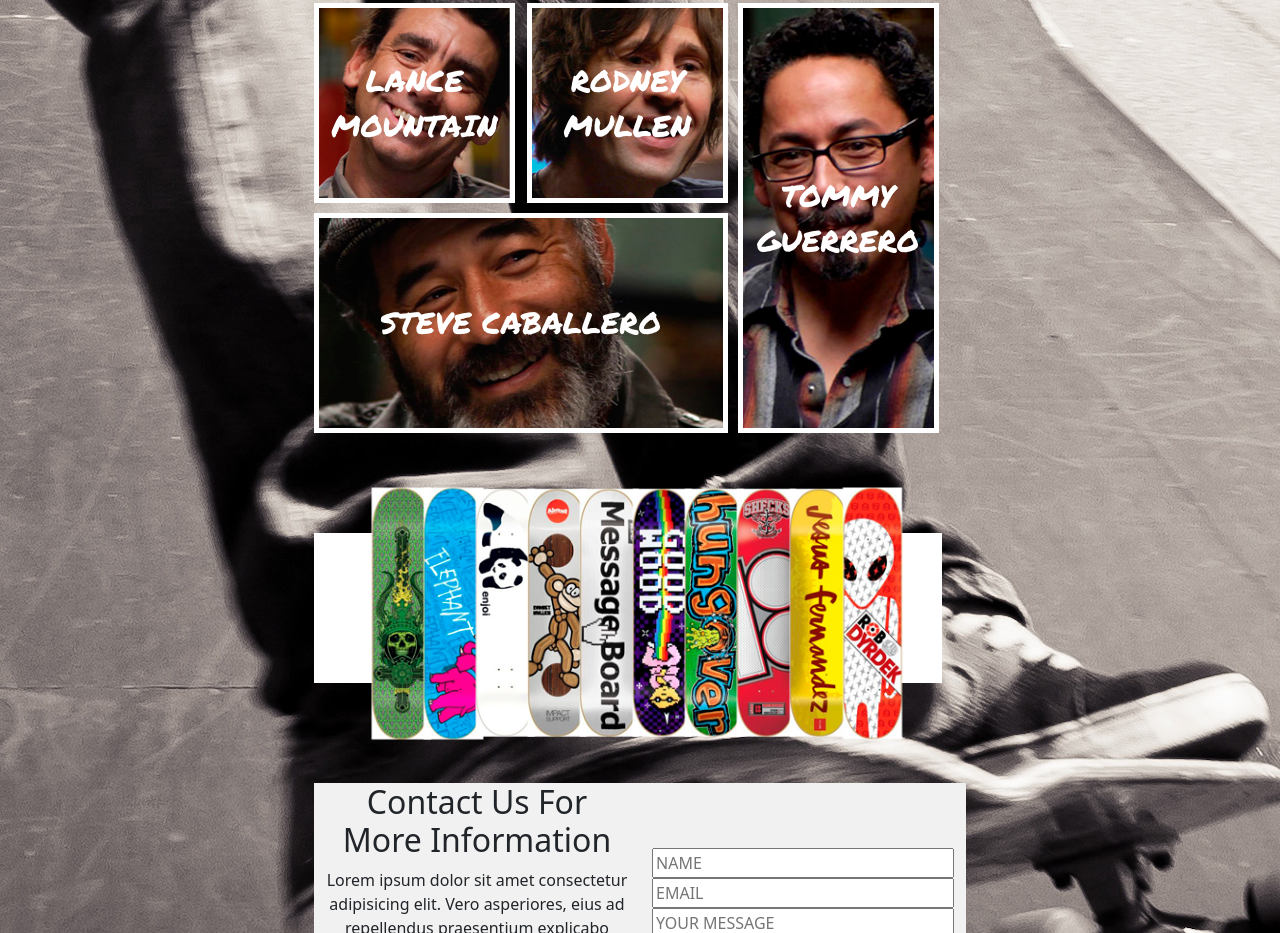
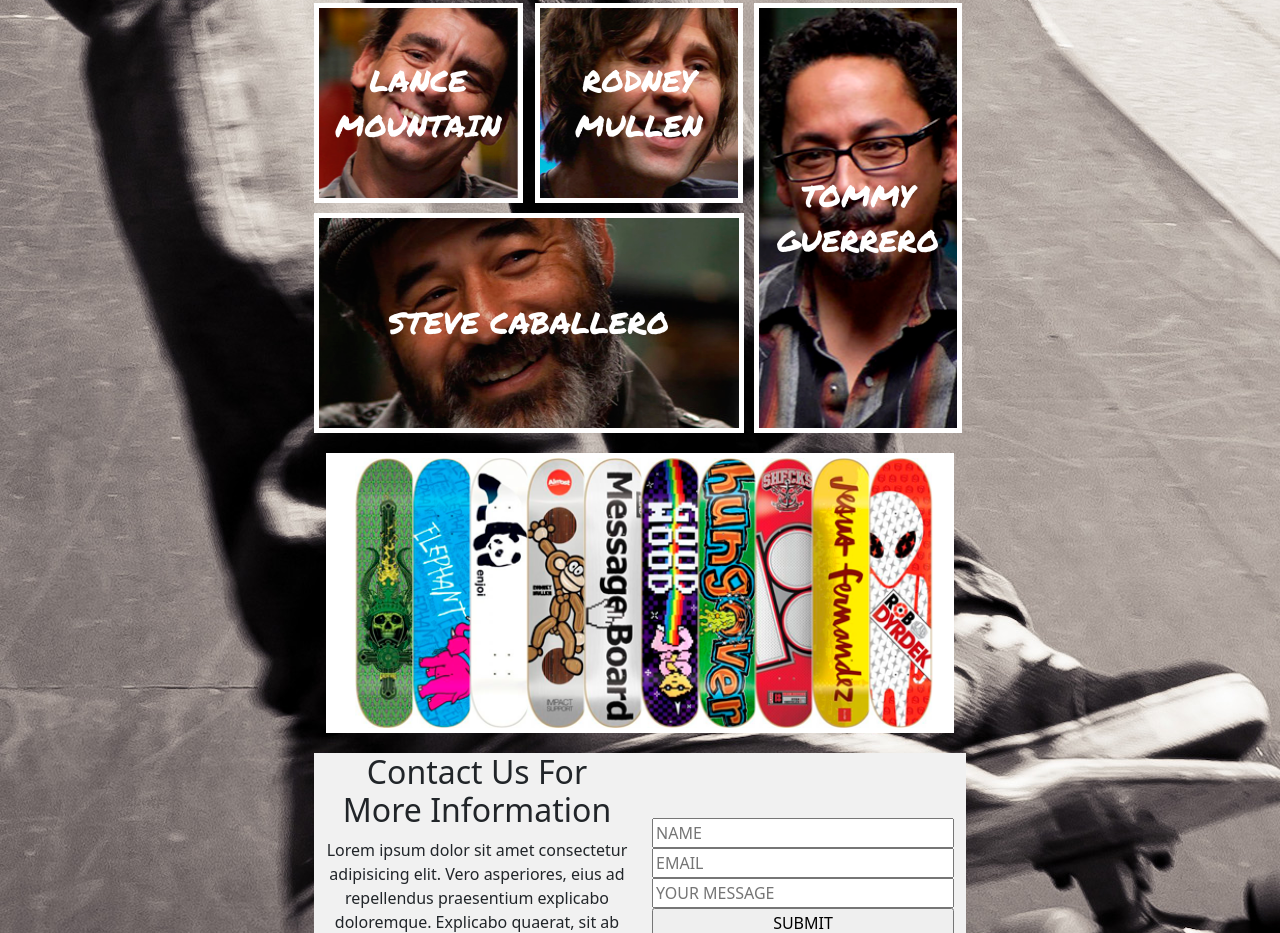
Before and after one commit to alecdhansen/sk8, a plain HTML site: page index.html in a window 1280 px wide. Shown: the part 1127-2060 px from the top of the page. Drawn offline with nearby package versions, Linux system fonts and the light colour scheme.

Commit message:
retouched skateboards

```diff
--- a/css/styles.css
+++ b/css/styles.css
@@ -149,9 +149,6 @@ body {
   color: #a73534;
   font-weight: 600;
 }
-.row.skateboarders {
-  width: 100%;
-}
 .col-6.lance {
   background-image: url("../images/sk8er-4.png");
   width: 48%;
@@ -206,19 +203,23 @@ body {
   align-items: center;
   font-family: "Permanent Marker", cursive;
 }
-.row.skateboards {
+.skateboards {
+  width: 100%;
+  height: 280px;
   background-color: #ffffff;
-  height: 150px;
-  width: 100%;
-  margin-top: 100px;
-  margin-bottom: 100px;
+  margin: 20px auto;
+}
+.skateboards > div {
+  position: relative;
+  height: 265px;
+  width: auto;
+  padding: 5px;
 }
 .boards {
-  transform: rotate(90deg);
-  /* transform: translateY(-150%); */
-
-  transform-origin: 30%;
-  height: 60px;
+  position: absolute;
+  transform-origin: top left;
+  transform: rotate(90deg) translateY(-100%);
+  width: 270px;
 }
 .form {
   display: flex;
@@ -228,3 +229,18 @@ body {
 .contact-us {
   background-color: #f1f1f1;
 }
+
+@media (max-width: 500px) {
+  .skateboards {
+    width: 280px;
+    height: auto;/
+  }
+
+  .skateboards > div {
+    height: auto;
+  }
+  .boards {
+    transform: initial;
+    position: relative;
+  }
+}
--- a/index.html
+++ b/index.html
@@ -105,7 +105,6 @@
             </article>
           </section>
           <section id="skateboarders" class="row">
-            <div class="row skateboarders">
             <div class="col-8">
               <div class="row">
                 <div class="col-6 lance">LANCE MOUNTAIN</div>
@@ -116,43 +115,39 @@
               </div>
             </div>
             <div class="col-4 tommy">TOMMY GUERRERO</div>
-            </div>
           </section>
-          <section id="board-design">
-            <div class="row skateboards">
-              <!-- <div class="col-1"></div> -->
-              <div class="col-1">
+          <section id="board-design" class="row skateboards">
+            <div class="col">
               <img class="boards" src="images/sk8-1.png" />
             </div>
-              <div class="col-1">
+            <div class="col">
               <img class="boards" src="images/sk8-2.png" />
             </div>
-              <div class="col-1">
+            <div class="col">
               <img class="boards" src="images/sk8-3.png" />
             </div>
-              <div class="col-1">
+            <div class="col">
               <img class="boards" src="images/sk8-4.png" />
             </div>
-              <div class="col-1">
+            <div class="col">
               <img class="boards" src="images/sk8-5.png" />
             </div>
-              <div class="col-1">
+            <div class="col">
               <img class="boards" src="images/sk8-6.png" />
             </div>
-              <div class="col-1">
+            <div class="col">
               <img class="boards" src="images/sk8-7.png" />
             </div>
-              <div class="col-1">
+            <div class="col">
               <img class="boards" src="images/sk8-8.png" />
             </div>
-              <div class="col-1">
+            <div class="col">
               <img class="boards" src="images/sk8-9.png" />
             </div>
-              <div class="col-1">
+            <div class="col">
               <img class="boards" src="images/sk8-10.png" />
             </div>
-              <div class="col-1"></div>
-            </div>
+            <div class="col"></div>
           </section>
           <section id="contact-us" class="row contact-us">
             <div class="col-md">
```
Lines whose indentation alone changed are shown as unchanged.
